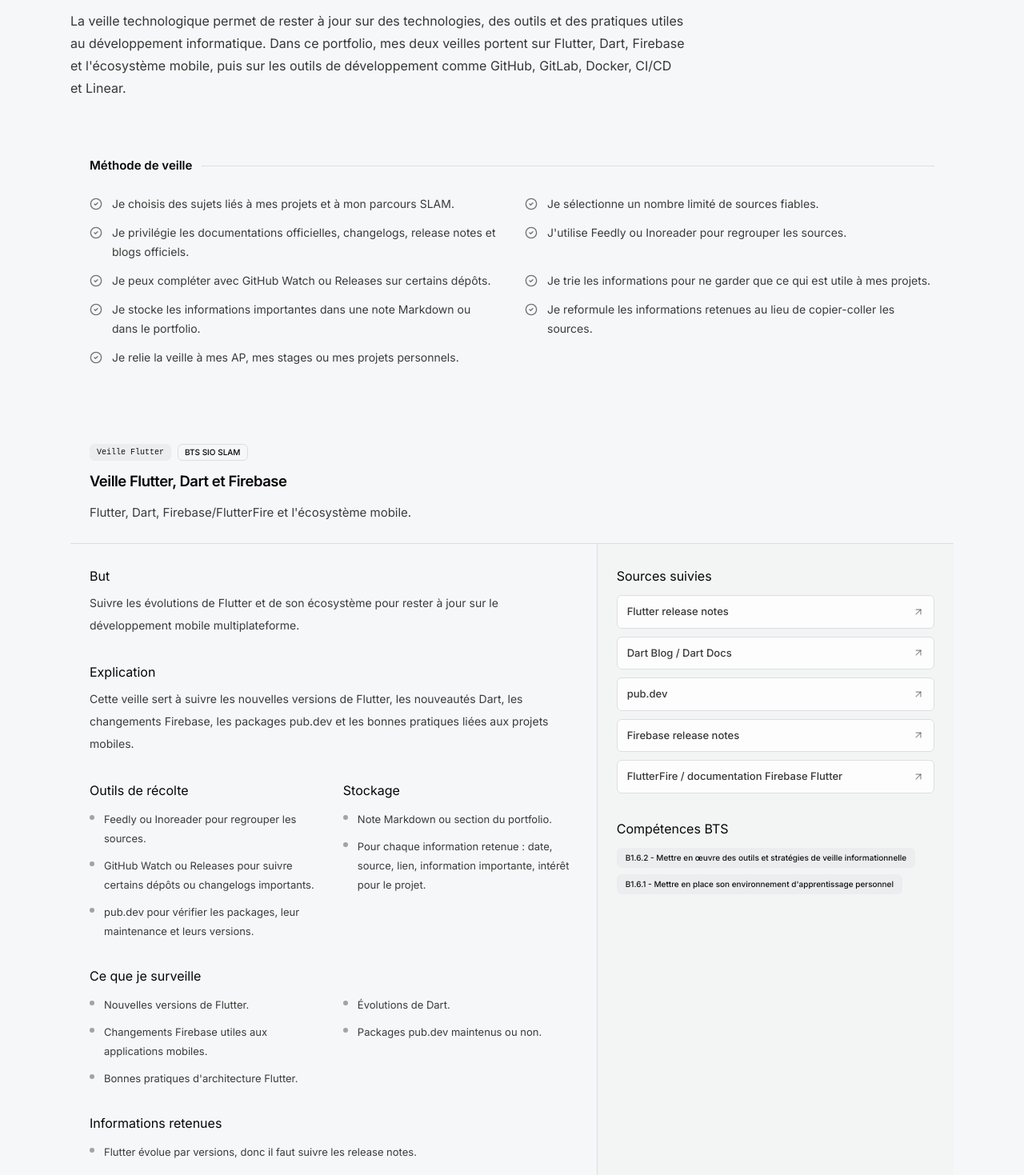
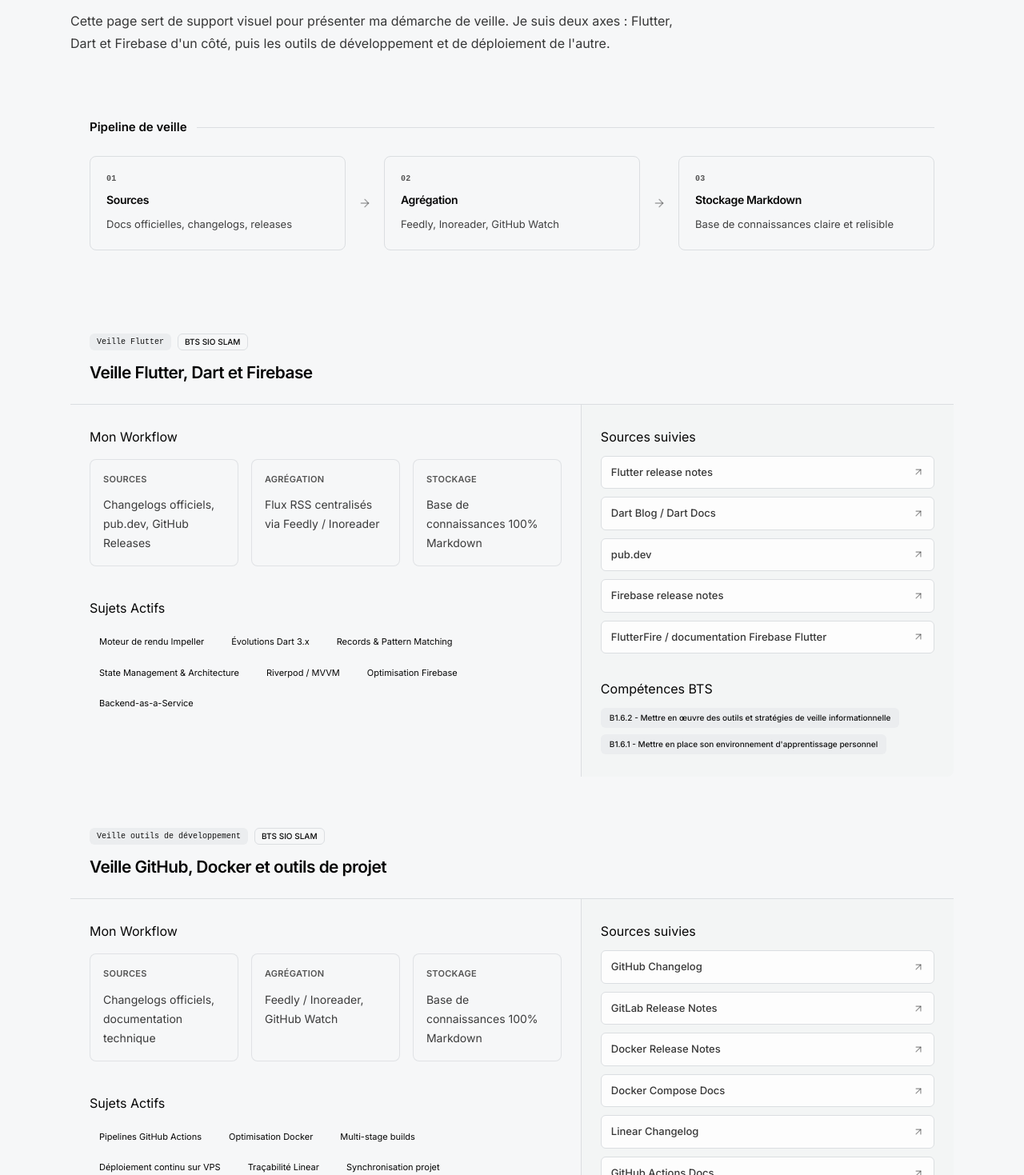
Before and after one commit to aznabzh/Portfolio-bts, a Next.js app: page /Portfolio-bts/veille in a window 1280 px wide. Shown: the part 161-1630 px from the top of the page at 80% size. Built offline with nearby package versions, Linux system fonts and the light colour scheme.

Commit message:
refactor: redesign technology watch page layout

```diff
--- a/app/veille/page.tsx
+++ b/app/veille/page.tsx
@@ -1,36 +1,47 @@
 import Link from "next/link";
-import { ArrowUpRight, CheckCircle2 } from "lucide-react";
+import { ArrowRight, ArrowUpRight } from "lucide-react";
 import { Badge } from "@/components/ui/badge";
 import { watchMethodSteps, watchTopics } from "@/lib/data";
 
 export default function VeillePage() {
   return (
-    <div className="pt-18 pb-12 md:pt-20 md:pb-16">
+    <div className="pt-18 pb-14 md:pt-20 md:pb-18">
       <div className="mx-auto max-w-6xl px-4 lg:px-6">
-        <header className="mb-12 max-w-3xl">
+        <header className="mb-14 max-w-3xl">
           <h1 className="page-title">Veille technologique</h1>
           <p className="mt-3 text-[15px] leading-7 text-foreground/80 md:text-[16px]">
-            La veille technologique permet de rester à jour sur des technologies,
-            des outils et des pratiques utiles au développement informatique.
-            Dans ce portfolio, mes deux veilles portent sur Flutter, Dart, Firebase
-            et l&apos;écosystème mobile, puis sur les outils de développement comme
-            GitHub, GitLab, Docker, CI/CD et Linear.
+            Cette page sert de support visuel pour présenter ma démarche de veille.
+            Je suis deux axes : Flutter, Dart et Firebase d&apos;un côté, puis les
+            outils de développement et de déploiement de l&apos;autre.
           </p>
         </header>
 
-        <section className="surface-card mb-12 rounded-lg p-5 md:p-6">
+        <section className="surface-card mb-14 rounded-lg p-5 md:p-6">
           <div className="mb-6 flex items-center gap-3">
-            <h2 className="text-[15px] font-semibold">Méthode de veille</h2>
+            <h2 className="text-[15px] font-semibold">Pipeline de veille</h2>
             <div className="h-px flex-1 bg-border" />
           </div>
-          <div className="grid gap-x-8 gap-y-3 md:grid-cols-2">
-            {watchMethodSteps.map((step) => (
-              <div
-                key={step}
-                className="flex items-start gap-3"
-              >
-                <CheckCircle2 className="mt-1 h-4 w-4 shrink-0 text-foreground/55" />
-                <p className="text-[13px] leading-6 text-foreground/78 md:text-[14px]">{step}</p>
+
+          <div className="grid gap-4 md:grid-cols-[1fr_auto_1fr_auto_1fr] md:items-stretch">
+            {watchMethodSteps.map((step, index) => (
+              <div key={step.index} className="contents">
+                <div className="rounded-lg border border-border bg-background px-4 py-4 md:px-5 md:py-5">
+                  <p className="text-[10px] font-mono font-semibold tracking-wide text-muted-foreground">
+                    {step.index}
+                  </p>
+                  <p className="mt-2 text-[14px] font-semibold tracking-tight">
+                    {step.title}
+                  </p>
+                  <p className="mt-2 text-[13px] leading-6 text-foreground/76">
+                    {step.value}
+                  </p>
+                </div>
+
+                {index < watchMethodSteps.length - 1 && (
+                  <div className="hidden items-center justify-center md:flex">
+                    <ArrowRight className="h-4 w-4 text-foreground/35" />
+                  </div>
+                )}
               </div>
             ))}
           </div>
@@ -48,97 +59,45 @@
                     BTS SIO SLAM
                   </Badge>
                 </div>
-                <h2 className="text-[1.15rem] font-semibold tracking-tight">
+
+                <h2 className="text-[1.2rem] font-semibold tracking-tight md:text-[1.3rem]">
                   {topic.title}
                 </h2>
-                <p className="mt-3 text-[14px] leading-7 text-foreground/78 md:text-[15px]">
-                  {topic.subject}
-                </p>
               </div>
 
-              <div className="grid gap-0 lg:grid-cols-[1.4fr_0.95fr]">
-                <div className="space-y-8 px-5 py-6 md:px-6 md:py-7">
+              <div className="grid gap-0 lg:grid-cols-[1.3fr_0.95fr]">
+                <div className="space-y-10 px-5 py-6 md:px-6 md:py-7">
                   <section>
-                    <p className="section-kicker">But</p>
-                    <p className="mt-2 text-[14px] leading-7 text-foreground/78">
-                      {topic.goal}
-                    </p>
-                  </section>
-
-                  <section>
-                    <p className="section-kicker">Explication</p>
-                    <p className="mt-2 text-[14px] leading-7 text-foreground/78">
-                      {topic.explanation}
-                    </p>
-                  </section>
-
-                  <section className="grid gap-6 md:grid-cols-2">
-                    <div>
-                      <p className="section-kicker">Outils de récolte</p>
-                      <ul className="mt-3 space-y-2.5">
-                        {topic.collectionTools.map((item) => (
-                          <li
-                            key={item}
-                            className="flex gap-3 text-[13px] leading-6 text-foreground/78"
-                          >
-                            <span className="mt-[0.45rem] h-1.5 w-1.5 shrink-0 rounded-full bg-foreground/35" />
-                            {item}
-                          </li>
-                        ))}
-                      </ul>
-                    </div>
-
-                    <div>
-                      <p className="section-kicker">Stockage</p>
-                      <ul className="mt-3 space-y-2.5">
-                        {topic.storage.map((item) => (
-                          <li
-                            key={item}
-                            className="flex gap-3 text-[13px] leading-6 text-foreground/78"
-                          >
-                            <span className="mt-[0.45rem] h-1.5 w-1.5 shrink-0 rounded-full bg-foreground/35" />
-                            {item}
-                          </li>
-                        ))}
-                      </ul>
+                    <p className="section-kicker">Mon Workflow</p>
+                    <div className="mt-4 grid gap-4 md:grid-cols-3">
+                      {topic.workflow.map((step) => (
+                        <div
+                          key={step.label}
+                          className="rounded-lg border border-border/80 bg-background px-4 py-4"
+                        >
+                          <p className="text-[11px] font-semibold uppercase tracking-wide text-muted-foreground">
+                            {step.label}
+                          </p>
+                          <p className="mt-3 text-[14px] leading-6 text-foreground/78">
+                            {step.value}
+                          </p>
+                        </div>
+                      ))}
                     </div>
                   </section>
 
                   <section>
-                    <p className="section-kicker">Ce que je surveille</p>
-                    <ul className="mt-3 grid gap-x-6 gap-y-2.5 md:grid-cols-2">
-                      {topic.monitored.map((item) => (
-                        <li
+                    <p className="section-kicker">Sujets Actifs</p>
+                    <div className="mt-4 flex flex-wrap gap-2.5">
+                      {topic.activeTopics.map((item) => (
+                        <span
                           key={item}
-                          className="flex gap-3 text-[13px] leading-6 text-foreground/78"
+                          className="meta-chip px-3 py-1.5 text-[11px] normal-case tracking-normal"
                         >
-                          <span className="mt-[0.45rem] h-1.5 w-1.5 shrink-0 rounded-full bg-foreground/35" />
                           {item}
-                        </li>
+                        </span>
                       ))}
-                    </ul>
-                  </section>
-
-                  <section>
-                    <p className="section-kicker">Informations retenues</p>
-                    <ul className="mt-3 space-y-2.5">
-                      {topic.retained.map((item) => (
-                        <li
-                          key={item}
-                          className="flex gap-3 text-[13px] leading-6 text-foreground/78"
-                        >
-                          <span className="mt-[0.45rem] h-1.5 w-1.5 shrink-0 rounded-full bg-foreground/35" />
-                          {item}
-                        </li>
-                      ))}
-                    </ul>
-                  </section>
-
-                  <section>
-                    <p className="section-kicker">Lien avec mes projets</p>
-                    <p className="mt-2 text-[14px] leading-7 text-foreground/78">
-                      {topic.projectLink}
-                    </p>
+                    </div>
                   </section>
                 </div>
 
@@ -176,69 +135,6 @@
             </article>
           ))}
         </div>
-
-        <section className="surface-card mt-12 rounded-lg p-5 md:p-6">
-          <div className="mb-6 flex items-center gap-3">
-            <h2 className="text-[15px] font-semibold">Synthèse</h2>
-            <div className="h-px flex-1 bg-border" />
-          </div>
-
-          <div className="overflow-x-auto">
-            <table className="w-full min-w-[720px] border-collapse text-[13px]">
-              <thead>
-                <tr className="bg-secondary/60">
-                  <th className="border-b border-border px-4 py-3 text-left font-semibold">
-                    Veille
-                  </th>
-                  <th className="border-b border-border px-4 py-3 text-left font-semibold">
-                    Objet
-                  </th>
-                  <th className="border-b border-border px-4 py-3 text-left font-semibold">
-                    Récolte
-                  </th>
-                  <th className="border-b border-border px-4 py-3 text-left font-semibold">
-                    Stockage
-                  </th>
-                  <th className="border-b border-border px-4 py-3 text-left font-semibold">
-                    Utilité
-                  </th>
-                </tr>
-              </thead>
-              <tbody>
-                <tr className="border-b border-border">
-                  <td className="px-4 py-3 font-medium">Flutter</td>
-                  <td className="px-4 py-3 leading-6 text-foreground/76">
-                    Flutter, Dart, Firebase, pub.dev.
-                  </td>
-                  <td className="px-4 py-3 leading-6 text-foreground/76">
-                    Feedly ou Inoreader, GitHub Watch, release notes.
-                  </td>
-                  <td className="px-4 py-3 leading-6 text-foreground/76">
-                    Note Markdown ou portfolio.
-                  </td>
-                  <td className="px-4 py-3 leading-6 text-foreground/76">
-                    Rester à jour sur le développement mobile.
-                  </td>
-                </tr>
-                <tr>
-                  <td className="px-4 py-3 font-medium">Outils de développement</td>
-                  <td className="px-4 py-3 leading-6 text-foreground/76">
-                    GitHub, GitLab, Docker, CI/CD, Linear.
-                  </td>
-                  <td className="px-4 py-3 leading-6 text-foreground/76">
-                    Feedly ou Inoreader, changelogs, release notes.
-                  </td>
-                  <td className="px-4 py-3 leading-6 text-foreground/76">
-                    Note Markdown ou portfolio.
-                  </td>
-                  <td className="px-4 py-3 leading-6 text-foreground/76">
-                    Suivre les outils utilisés dans les projets.
-                  </td>
-                </tr>
-              </tbody>
-            </table>
-          </div>
-        </section>
       </div>
     </div>
   );
--- a/lib/data/index.ts
+++ b/lib/data/index.ts
@@ -17,6 +17,7 @@
   StudentInfo,
   SubCompetency,
   WatchEntry,
+  WatchWorkflowStep,
   WatchSourceLink,
   WatchTopic,
 } from "./types";
--- a/lib/data/watch.ts
+++ b/lib/data/watch.ts
@@ -1,15 +1,21 @@
 import type { WatchEntry, WatchTopic } from "./types";
 
 export const watchMethodSteps = [
-  "Je choisis des sujets liés à mes projets et à mon parcours SLAM.",
-  "Je sélectionne un nombre limité de sources fiables.",
-  "Je privilégie les documentations officielles, changelogs, release notes et blogs officiels.",
-  "J'utilise Feedly ou Inoreader pour regrouper les sources.",
-  "Je peux compléter avec GitHub Watch ou Releases sur certains dépôts.",
-  "Je trie les informations pour ne garder que ce qui est utile à mes projets.",
-  "Je stocke les informations importantes dans une note Markdown ou dans le portfolio.",
-  "Je reformule les informations retenues au lieu de copier-coller les sources.",
-  "Je relie la veille à mes AP, mes stages ou mes projets personnels.",
+  {
+    index: "01",
+    title: "Sources",
+    value: "Docs officielles, changelogs, releases",
+  },
+  {
+    index: "02",
+    title: "Agrégation",
+    value: "Feedly, Inoreader, GitHub Watch",
+  },
+  {
+    index: "03",
+    title: "Stockage Markdown",
+    value: "Base de connaissances claire et relisible",
+  },
 ] as const;
 
 export const watchTopics: WatchTopic[] = [
@@ -18,35 +24,29 @@
     badge: "Veille Flutter",
     title: "Veille Flutter, Dart et Firebase",
     subject: "Flutter, Dart, Firebase/FlutterFire et l'écosystème mobile.",
-    goal:
-      "Suivre les évolutions de Flutter et de son écosystème pour rester à jour sur le développement mobile multiplateforme.",
-    explanation:
-      "Cette veille sert à suivre les nouvelles versions de Flutter, les nouveautés Dart, les changements Firebase, les packages pub.dev et les bonnes pratiques liées aux projets mobiles.",
-    collectionTools: [
-      "Feedly ou Inoreader pour regrouper les sources.",
-      "GitHub Watch ou Releases pour suivre certains dépôts ou changelogs importants.",
-      "pub.dev pour vérifier les packages, leur maintenance et leurs versions.",
+    workflow: [
+      {
+        label: "Sources",
+        value: "Changelogs officiels, pub.dev, GitHub Releases",
+      },
+      {
+        label: "Agrégation",
+        value: "Flux RSS centralisés via Feedly / Inoreader",
+      },
+      {
+        label: "Stockage",
+        value: "Base de connaissances 100% Markdown",
+      },
     ],
-    storage: [
-      "Note Markdown ou section du portfolio.",
-      "Pour chaque information retenue : date, source, lien, information importante, intérêt pour le projet.",
+    activeTopics: [
+      "Moteur de rendu Impeller",
+      "Évolutions Dart 3.x",
+      "Records & Pattern Matching",
+      "State Management & Architecture",
+      "Riverpod / MVVM",
+      "Optimisation Firebase",
+      "Backend-as-a-Service",
     ],
-    monitored: [
-      "Nouvelles versions de Flutter.",
-      "Évolutions de Dart.",
-      "Changements Firebase utiles aux applications mobiles.",
-      "Packages pub.dev maintenus ou non.",
-      "Bonnes pratiques d'architecture Flutter.",
-    ],
-    retained: [
-      "Flutter évolue par versions, donc il faut suivre les release notes.",
-      "Dart évolue aussi, ce qui peut influencer la manière de coder.",
-      "Les packages pub.dev doivent être vérifiés avant utilisation.",
-      "Firebase est utile pour un projet mobile, mais ses SDK et règles peuvent évoluer.",
-      "Une veille Flutter permet d'éviter d'utiliser des dépendances dépassées.",
-    ],
-    projectLink:
-      "Cette veille est liée à mon stage de deuxième année sur une application mobile Flutter/Firebase.",
     skills: [
       "B1.6.2 - Mettre en œuvre des outils et stratégies de veille informationnelle",
       "B1.6.1 - Mettre en place son environnement d'apprentissage personnel",
@@ -64,35 +64,28 @@
     badge: "Veille outils de développement",
     title: "Veille GitHub, Docker et outils de projet",
     subject: "GitHub, GitLab, Docker, CI/CD, Linear, issues, documentation et déploiement.",
-    goal:
-      "Suivre les évolutions des outils qui aident à organiser, versionner, tester, automatiser, déployer et documenter un projet.",
-    explanation:
-      "Cette veille ne porte pas sur un langage précis, mais sur les outils utilisés par les développeurs pour travailler plus proprement et mieux organiser leurs projets.",
-    collectionTools: [
-      "Feedly ou Inoreader pour regrouper les sources.",
-      "GitHub Watch ou Releases pour suivre certains outils ou dépôts.",
-      "Changelogs officiels pour suivre les nouveautés importantes.",
+    workflow: [
+      {
+        label: "Sources",
+        value: "Changelogs officiels, documentation technique",
+      },
+      {
+        label: "Agrégation",
+        value: "Feedly / Inoreader, GitHub Watch",
+      },
+      {
+        label: "Stockage",
+        value: "Base de connaissances 100% Markdown",
+      },
     ],
-    storage: [
-      "Note Markdown ou section du portfolio.",
-      "Pour chaque information retenue : date, source, lien, outil concerné, nouveauté, intérêt possible dans mes projets.",
+    activeTopics: [
+      "Pipelines GitHub Actions",
+      "Optimisation Docker",
+      "Multi-stage builds",
+      "Déploiement continu sur VPS",
+      "Traçabilité Linear",
+      "Synchronisation projet",
     ],
-    monitored: [
-      "Nouveautés GitHub et GitLab.",
-      "Évolutions des issues, projets, branches et pipelines.",
-      "Changements Docker ou Docker Compose.",
-      "Nouveautés CI/CD.",
-      "Évolutions de Linear pour le suivi de projet.",
-    ],
-    retained: [
-      "GitHub et GitLab ne servent pas seulement à stocker du code.",
-      "Les issues permettent de structurer les demandes, bugs et évolutions.",
-      "Docker rend un environnement plus facile à relancer.",
-      "La CI/CD automatise certaines étapes comme les tests, le build ou le déploiement.",
-      "Linear aide à suivre les tâches, priorités et retards.",
-    ],
-    projectLink:
-      "Cette veille est reliée à mes AP et à mes stages : GitHub et GitLab pour les dépôts et issues, Docker pour relancer certains projets, Linear pendant le stage 2, CI/CD et GitHub Pages pour le portfolio, ainsi que les README et la documentation technique.",
     skills: [
       "B1.6.2 - Mettre en œuvre des outils et stratégies de veille informationnelle",
       "B1.6.1 - Mettre en place son environnement d'apprentissage personnel",
```
Also changed, not shown: lib/data/types.ts (+7 -7 lines).
